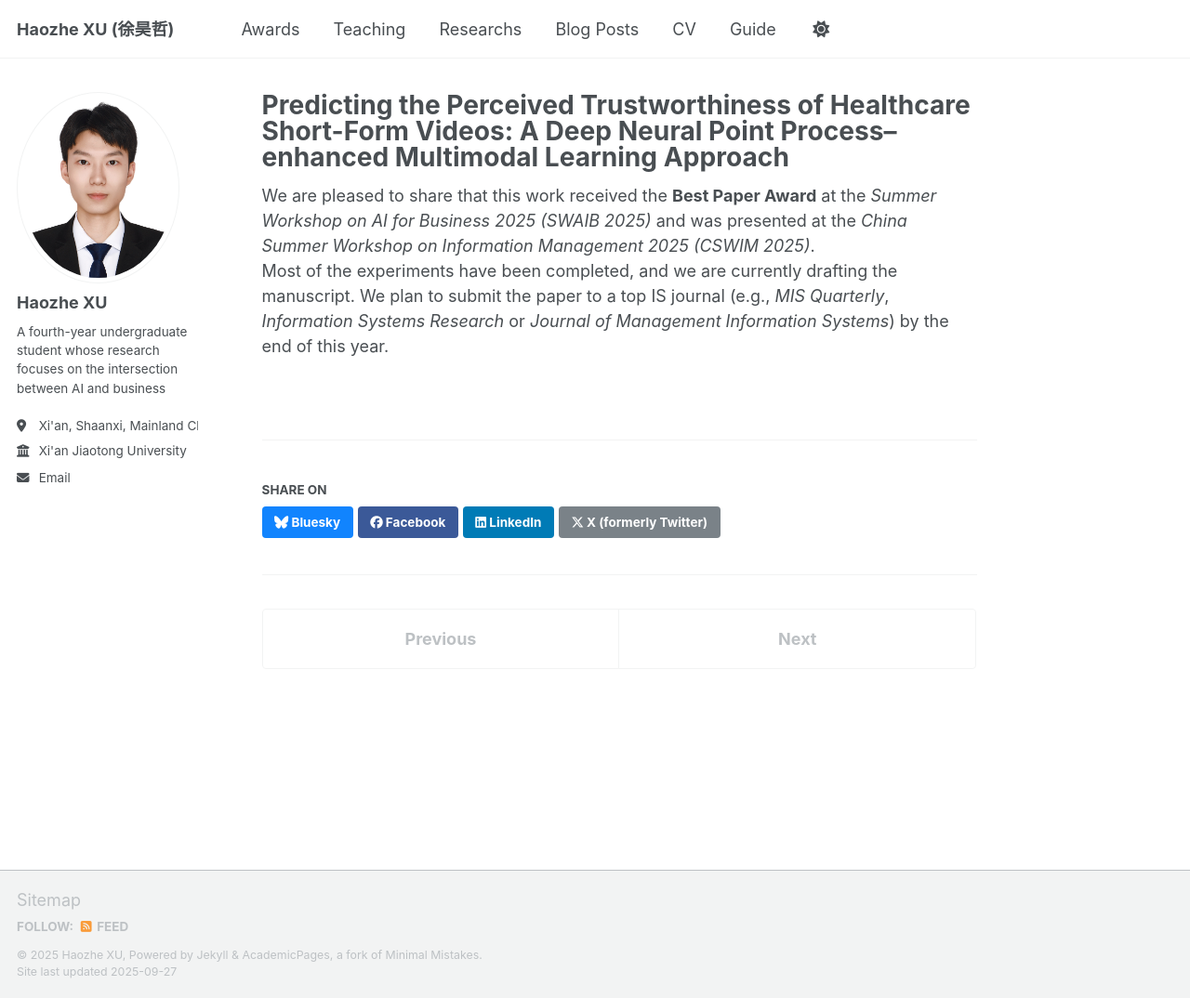
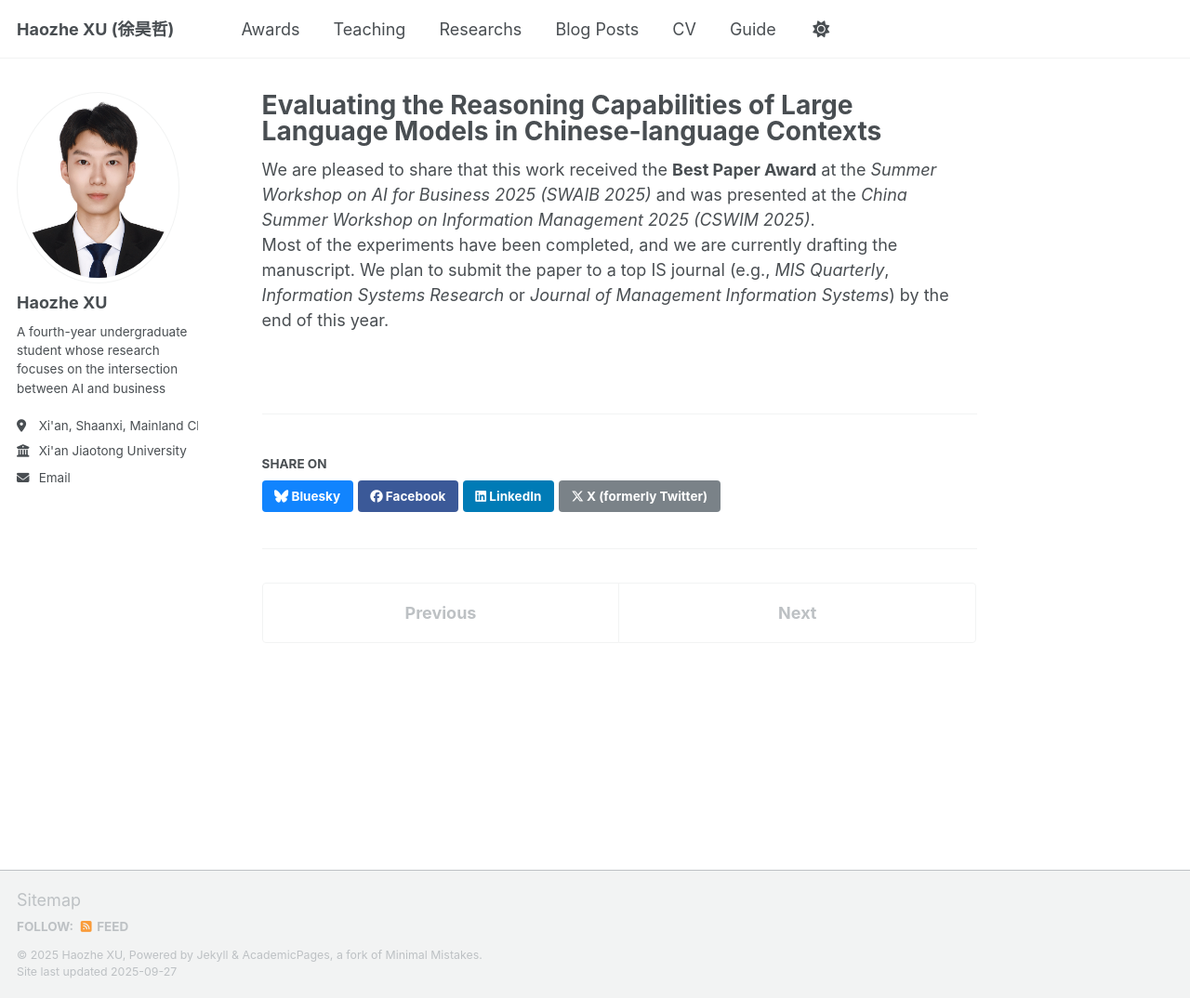
Before and after one commit to XuHaozhe0204/XuHaozhe0204.github.io, a Jekyll site: the page built from _portfolio/portfolio-2.md, in a window 1280 px wide and 1074 px high. Shown: the whole window at 93% size. Built offline with Jekyll 4.4.1, drawn with Linux system fonts in a browser that asks for light colours; a script that is not in the unit is left out.

Commit message:
Update portfolio-2.md

```diff
--- a/_portfolio/portfolio-2.md
+++ b/_portfolio/portfolio-2.md
@@ -1,6 +1,5 @@
 ---
-title: "Predicting the Perceived Trustworthiness of Healthcare Short-Form Videos: A Deep Neural Point Process–enhanced Multimodal Learning Approach"
-excerpt: "Haozhe Xu, Yidong Chai, Yang Liu; Received Best Paper Award at SWAIB 2025; presented at CSWIM 2025. Manuscript in progress."
+title: "Evaluating the Reasoning Capabilities of Large Language Models in Chinese-language Contexts"
 collection: portfolio
 ---
 
```
